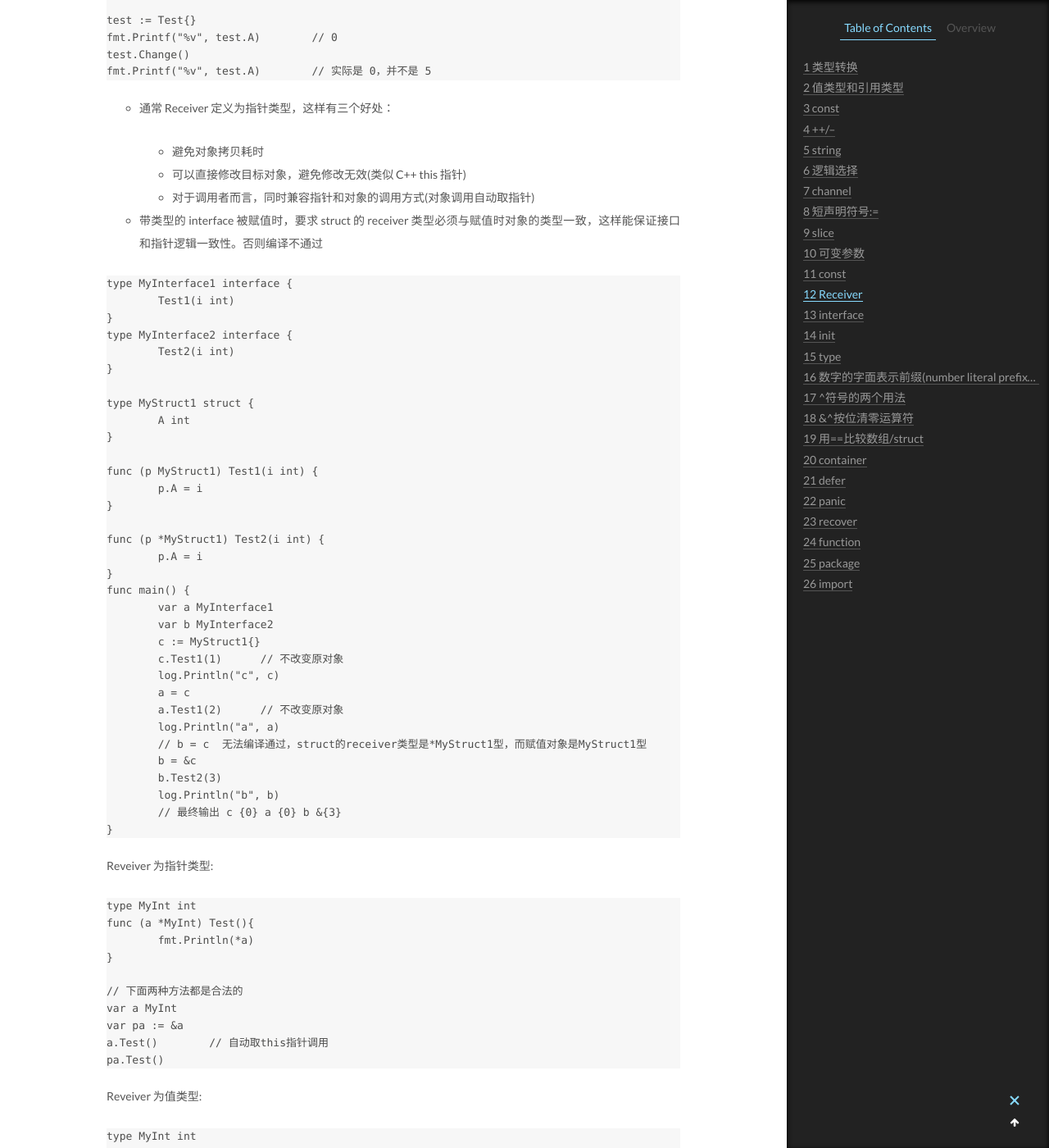
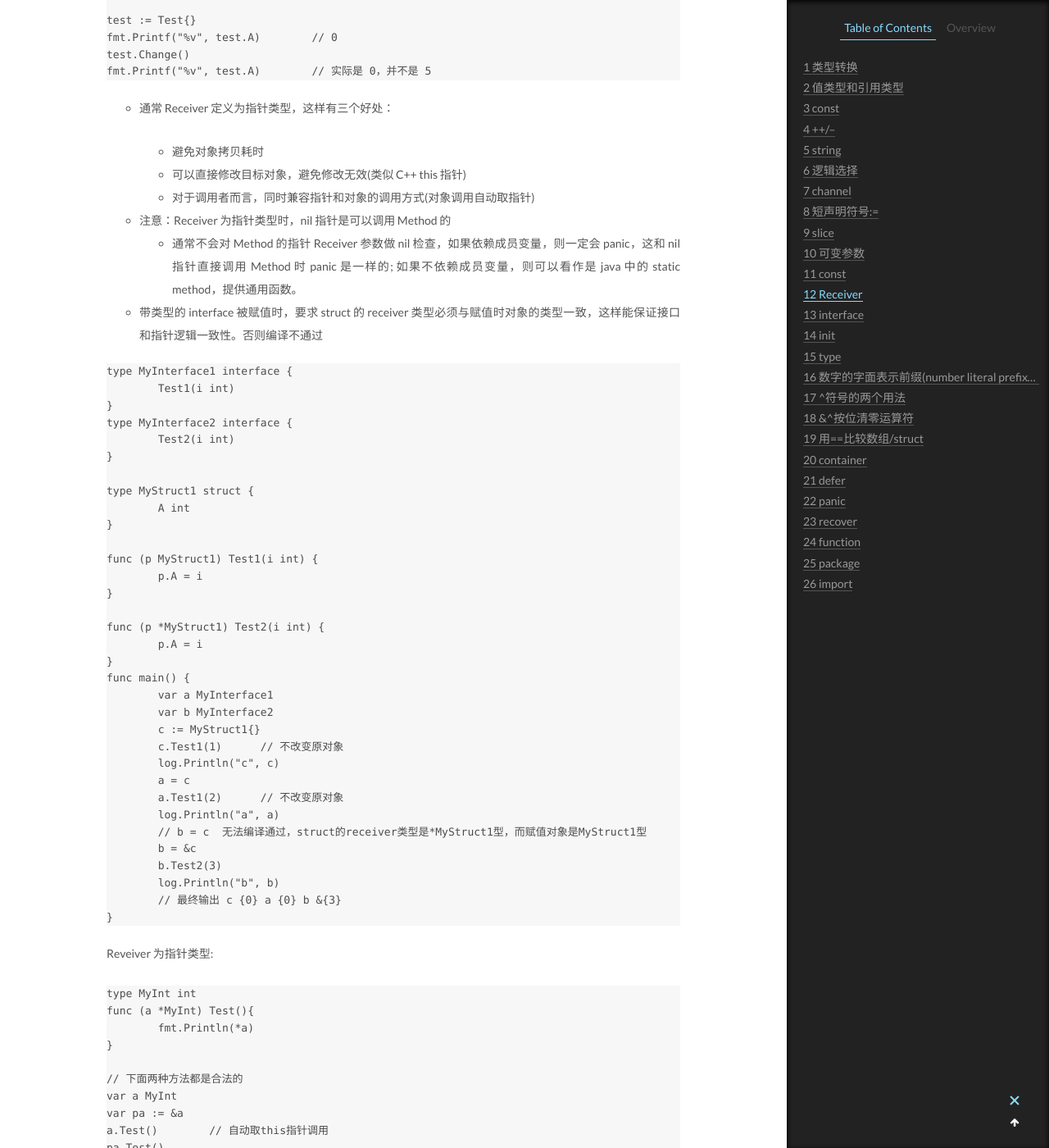
Before and after one commit to CodeHunter2006/CodeHunter2006.github.io, a Jekyll site: the page built from _posts/2018-11-28-Go_Syntax.md, in a window 1280 px wide and 1400 px high, scrolled down 9702 px. Shown: the whole window at 82% size. Built offline with Jekyll 4.4.1, drawn with Linux system fonts in a browser that asks for light colours.

Commit message:
[doc]: add contents.

````diff
--- a/_posts/2018-11-28-Go_Syntax.md
+++ b/_posts/2018-11-28-Go_Syntax.md
@@ -422,7 +422,10 @@ fmt.Printf("%v", test.A)	// 实际是 0，并不是 5
   2. 可以直接修改目标对象，避免修改无效(类似 C++ this 指针)
   3. 对于调用者而言，同时兼容指针和对象的调用方式(对象调用自动取指针)
 
-- 带类型的 interface 被赋值时，要求 struct 的 receiver 类型必须与赋值时对象的类型一致，这样能保证接口和指针逻辑一致性。否则编译不通过
+- 注意：Receiver 为指针类型时，nil 指针是可以调用 Method 的
+  - 通常不会对 Method 的指针 Receiver 参数做 nil 检查，如果依赖成员变量，则一定会 panic，这和 nil 指针直接调用 Method 时 panic 是一样的; 如果不依赖成员变量，则可以看作是 java 中的 static method，提供通用函数。
+
+* 带类型的 interface 被赋值时，要求 struct 的 receiver 类型必须与赋值时对象的类型一致，这样能保证接口和指针逻辑一致性。否则编译不通过
 
 ```Golang
 type MyInterface1 interface {
````
Also changed, not shown: _posts/2018-09-02-Linux_Shell_Command.md (+4 -0 lines), _posts/2020-06-01-Fitness_Record.md (+3 -0 lines).
